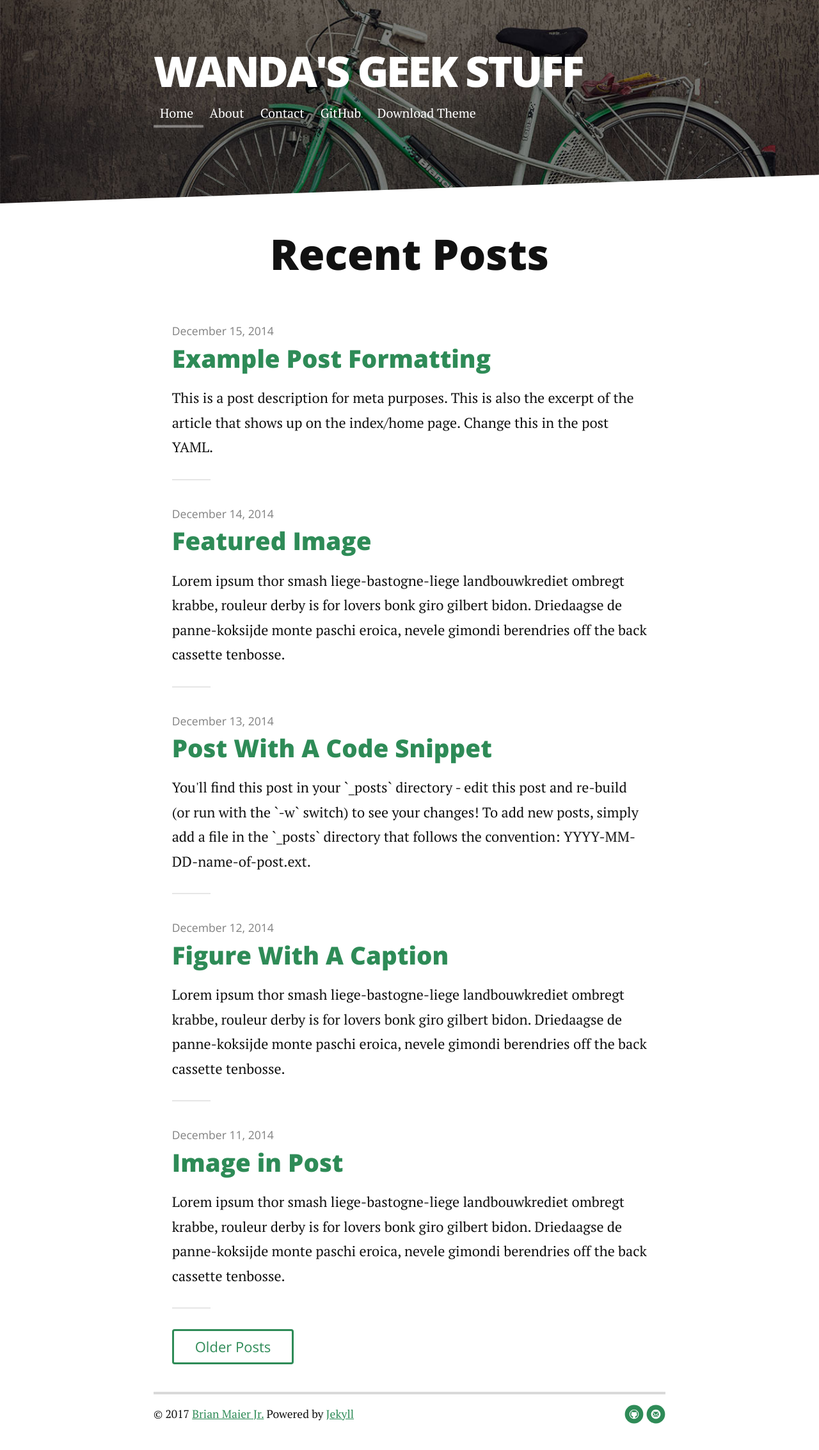
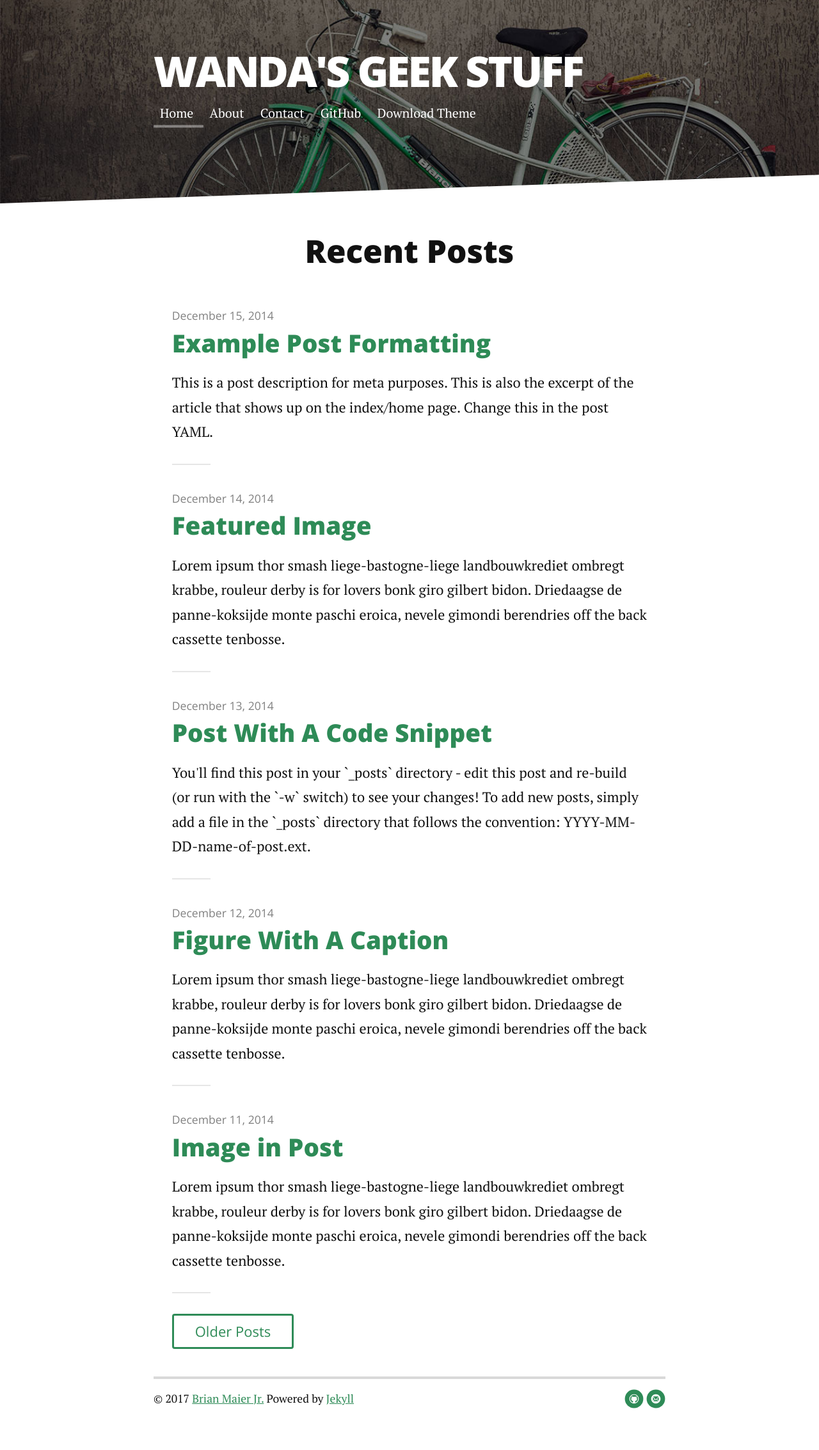
Before and after one commit to wlisrausr/wlisra.github.io, a Jekyll site: the page built from index.html, in a window 1280 px wide. Shown: the whole page at 64% size. Built offline with Jekyll 4.4.1, drawn with Linux system fonts in a browser that asks for light colours; nearby versions of some CDN libraries; the list of posts is cut into pages by our own code; after the commit the page ends 2243 px from its top, so only the background shows below that.

Commit message:
- Remove title - Change page title to h2

```diff
--- a/index.html
+++ b/index.html
@@ -1,10 +1,9 @@
 ---
 layout: default
-title: Long Haul
 ---
 
 <div class="home" id="home">
-  <h1 class="pageTitle">Recent Posts</h1>
+  <h2 class="pageTitle">Recent Posts</h2>
   <ul class="posts noList">
     {% for post in paginator.posts %}
       <li>
```
